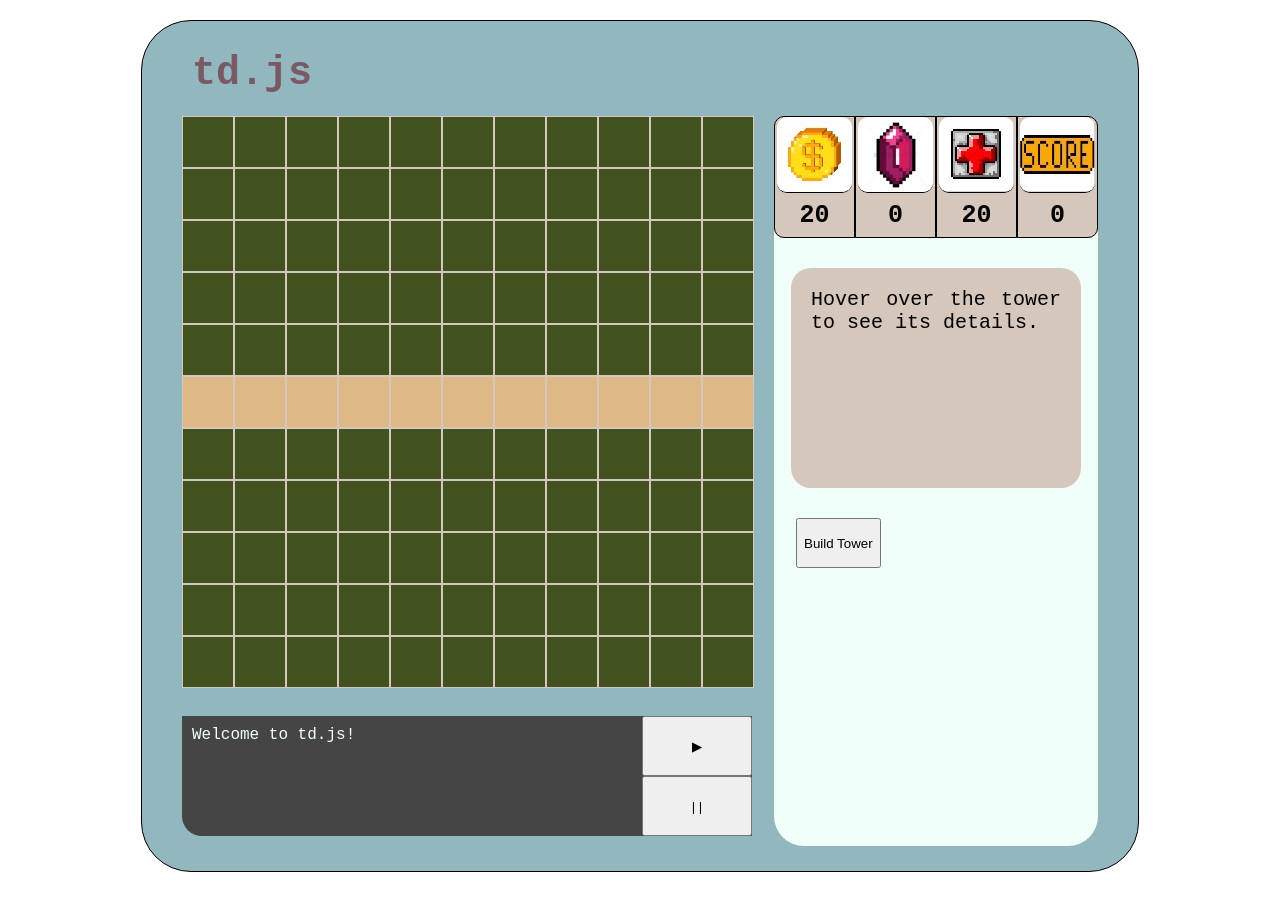
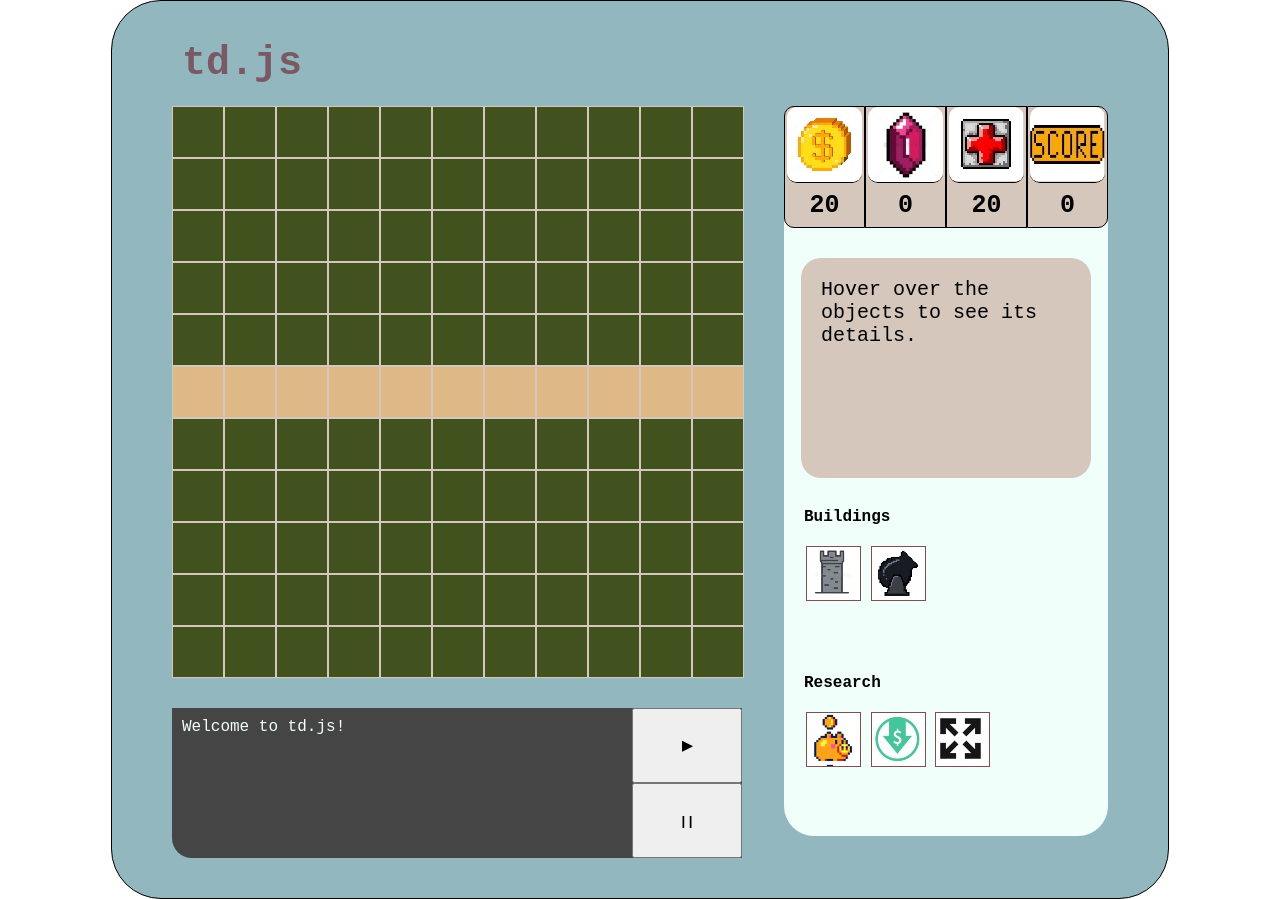
Before and after one commit to r3x6/SEI33-Project1-towerDefence, a PHP site: page /rexTd.html in a window 1280 px wide. Before the commit the page ends 872 px from the top, so only its background shows below. Run offline with PHP 8.4, Linux system fonts and the light colour scheme.

Commit message:
made css styling scalable

```diff
--- a/td_files/graphics.css
+++ b/td_files/graphics.css
@@ -4,31 +4,56 @@ body {
   max-height: fit-content;
   width: fit-content;
   font-family: "Courier New", Courier, monospace;
-  overflow: hidden;
 }
+p {
+  text-align: left;
+  margin: 20px;
+  font-weight: bold;
+}
+
 #console {
   flex-basis: 100%;
-  height: 850px;
-  margin-top: 20px;
+  height: max-content;
+  display: block;
+  padding: 40px 60px;
   background-color: #93b7be;
   border: 1px solid black;
   border-radius: 50px;
   position: relative;
 }
+
 h1 {
   font-size: 40px;
   color: #785964;
-  margin: 30px 20px 20px 50px;
+  margin: 0 0 20px 10px;
   font-weight: bold;
   text-align: left;
 }
+
+#belowHeading {
+  height: fit-content;
+  display: flex;
+  background-color: #93b7be;
+  border-radius: 50px;
+  position: relative;
+}
+
+#left {
+  position: relative;
+  width: min-content;
+  overflow: hidden;
+  display: flex;
+  flex-wrap: wrap;
+  float: left;
+}
+
 .container {
+  flex-basis: 1;
   position: relative;
   overflow: hidden;
   display: flex;
   flex-wrap: wrap;
   float: left;
-  margin: 0px 10px 0 40px;
 }
 #controlPanel {
   position: relative;
@@ -36,7 +61,7 @@ h1 {
   float: right;
   width: 324px;
   height: 730px;
-  margin: 0px 40px 20px 10px;
+  margin: 0 0 0 40px;
   background-color: #f1fffa;
   text-align: center;
   border-radius: 30px;
@@ -67,11 +92,11 @@ h1 {
 #score {
   border-radius: 0 10px 10px 0;
 }
-
 .statusThumbs {
   border-bottom: 0.5px solid black;
   border-radius: 10px;
 }
+
 #descriptions {
   float: none;
   min-height: 1px;
@@ -79,7 +104,7 @@ h1 {
   height: 180px;
   padding: 20px;
   font-size: 20px;
-  text-align: justify;
+  text-align: left;
   margin: 30px auto;
   background-color: #d5c7bc;
   border-radius: 20px;
@@ -88,26 +113,57 @@ h1 {
   float: none;
   min-height: 1px;
   width: 280px;
-  margin: 0 auto;
+  margin: 0px auto 70px auto;
   text-align: left;
 }
 #build {
-  height: 50px;
+  height: 55px;
+  width: 55px;
+  background-image: url(images/towerImg.jpg);
+  border: 1px solid #7d4f50;
+}
+#buildCannon {
+  height: 55px;
+  width: 55px;
+  background-image: url(images/cannonImg.png);
+  border: 1px solid #7d4f50;
+}
+
+#research {
+  float: none;
+  min-height: 1px;
+  width: 280px;
+  margin: 0px auto 70px auto;
+  text-align: left;
+}
+#interest {
+  height: 55px;
+  width: 55px;
+  background-image: url(images/interestImg.png);
+  border: 1px solid #7d4f50;
+}
+#cost {
+  height: 55px;
+  width: 55px;
+  background-image: url(images/costDownImg.jpg);
+  border: 1px solid #7d4f50;
+}
+#range {
+  height: 55px;
+  width: 55px;
+  background-image: url(images/rangeUpImg.jpg);
+  border: 1px solid #7d4f50;
 }
 
 #bottom {
-  position: absolute;
   display: flex;
-  bottom: 0;
-  left: 0;
   width: 570px;
-  height: 120px;
-  margin: 30px 20px 35px 40px;
+  height: 150px;
+  margin: 30px 0 0 0;
   float: none;
   min-height: 1px;
   border-radius: 0 0 0 20px;
   background-color: #454545;
-  z-index: 1;
 }
 #display {
   float: none;
@@ -124,6 +180,7 @@ h1 {
 #pause {
   width: 100%;
   height: 50%;
+  font-weight: bold;
 }
 .square {
   height: 50px;
--- a/td_files/rexTd.html
+++ b/td_files/rexTd.html
@@ -9,7 +9,20 @@
   <body>
     <div id="console">
       <h1>td.js</h1>
+
+      <div id="belowHeading">
+        <div id="left">
           <div id="grounds" class="container"></div>
+
+          <div id="bottom">
+            <div id="display">Welcome to td.js!</div>
+            <div id="buttonBox">
+              <button id="start">▶</button>
+              <button id="pause">| |</button>
+            </div>
+          </div>
+        </div>
+
         <div id="controlPanel">
           <div id="status">
             <div id="money">
@@ -25,19 +38,24 @@
               <img class="statusThumbs" src="images/scoreImg.jpeg" />0
             </div>
           </div>
-        <div id="descriptions">Hover over the tower to see its details.</div>
+          <div id="descriptions">
+            Hover over the objects to see its details.
+          </div>
+          <p>Buildings</p>
           <div id="buildings">
-          <button id="build">Build Tower</button>
+            <button id="build"></button>
+            <button id="buildCannon"></button>
           </div>
-      </div>
-      <div id="bottom">
-        <div id="display">Welcome to td.js!</div>
-        <div id="buttonBox">
-          <button id="start">▶</button>
-          <button id="pause">| |</button>
+          <p>Research</p>
+          <div id="research">
+            <button id="interest"></button>
+            <button id="cost"></button>
+            <button id="range"></button>
           </div>
         </div>
       </div>
+    </div>
+
     <script src="tdCode.js" async defer></script>
   </body>
 </html>
--- a/td_files/tdCode.js
+++ b/td_files/tdCode.js
@@ -20,12 +20,50 @@ function generateGrounds(len) {
         makeSquare();
       }
     }
-    document.querySelector(".container").style.width = `${len * 52}px`;
+    document.querySelector("#grounds").style.width = `${len * 52}px`;
   } else {
     alert("Please input an odd number!");
   }
 }
 generateGrounds(11);
+
+const mouseoverTower = () => {
+  const descriptionBox = document.getElementById("descriptions");
+  descriptionBox.style.color = "#cc5803";
+  descriptionBox.style.fontWeight = "bold";
+
+  descriptionBox.innerHTML =
+    "Arrow Tower [$ 5]<br /><br />Does low damage but fast fire rate";
+};
+const mouseoutTower = () => {
+  const descriptionBox = document.getElementById("descriptions");
+  descriptionBox.style.color = "white";
+  descriptionBox.style.fontWeight = "normal";
+  descriptionBox.innerText = "Hover over the objects to see its details.";
+};
+document.getElementById("build").addEventListener("mouseover", mouseoverTower);
+document.getElementById("build").addEventListener("mouseout", mouseoutTower);
+
+const mouseoverCannon = () => {
+  const descriptionBox = document.getElementById("descriptions");
+  descriptionBox.style.color = "#cc5803";
+  descriptionBox.style.fontWeight = "bold";
+
+  descriptionBox.innerHTML =
+    "Cannon Tower [$ 8]<br /><br />Does splash damage to a small area but slower fire rate";
+};
+const mouseoutCannon = () => {
+  const descriptionBox = document.getElementById("descriptions");
+  descriptionBox.style.color = "white";
+  descriptionBox.style.fontWeight = "normal";
+  descriptionBox.innerText = "Hover over the objects to see its details.";
+};
+document
+  .getElementById("buildCannon")
+  .addEventListener("mouseover", mouseoverCannon);
+document
+  .getElementById("buildCannon")
+  .addEventListener("mouseout", mouseoutCannon);
 
 const lit = (e) => {
   if (e.target.className === "square") {
```
Also changed, not shown: td_files/images/cannonImg.png (added), td_files/images/costDownImg.jpg (added), td_files/images/interestImg.png (added), td_files/images/rangeUpImg.jpg (added), td_files/images/towerImg.jpg. Lines whose indentation alone changed are shown as unchanged.
